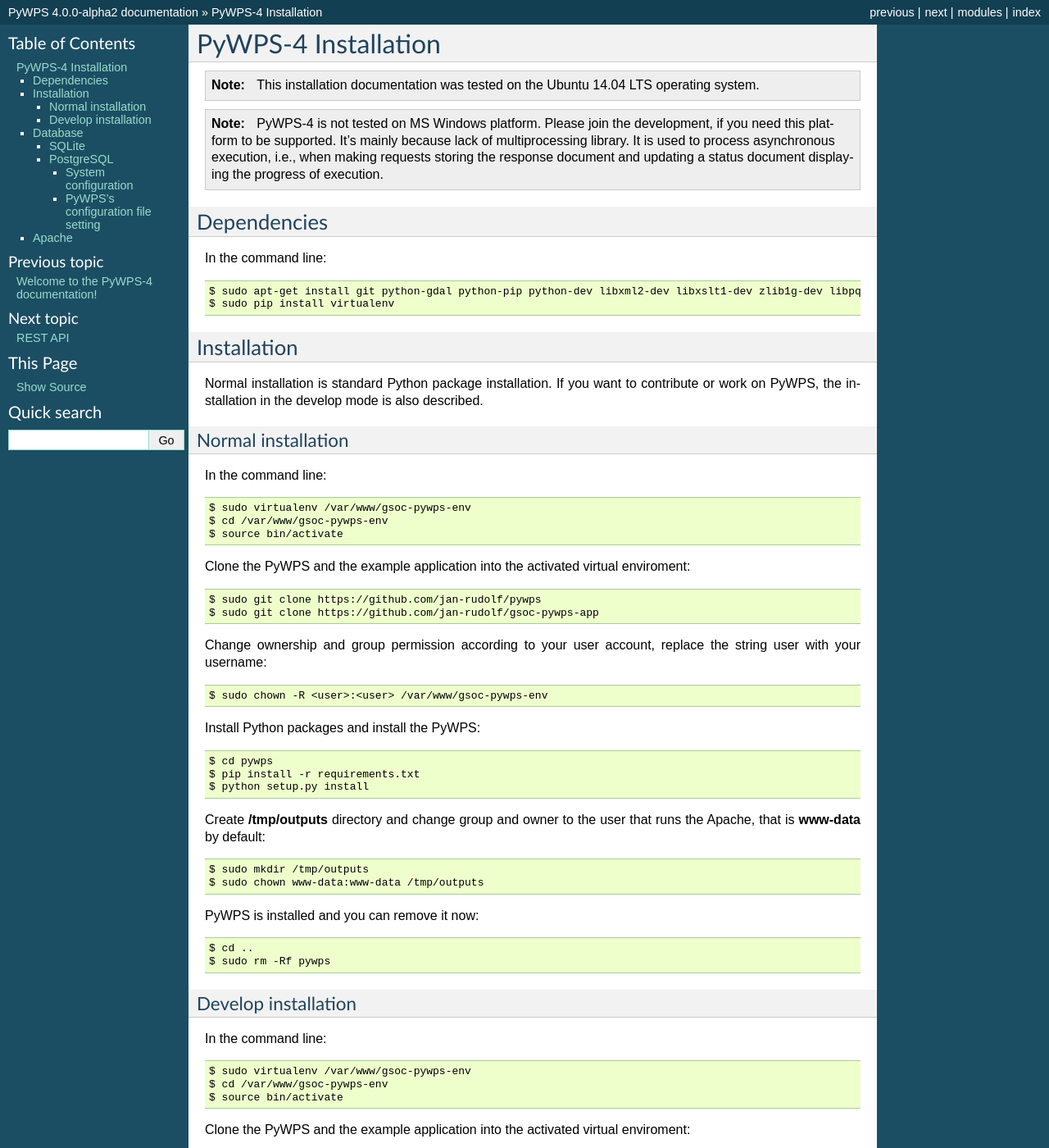
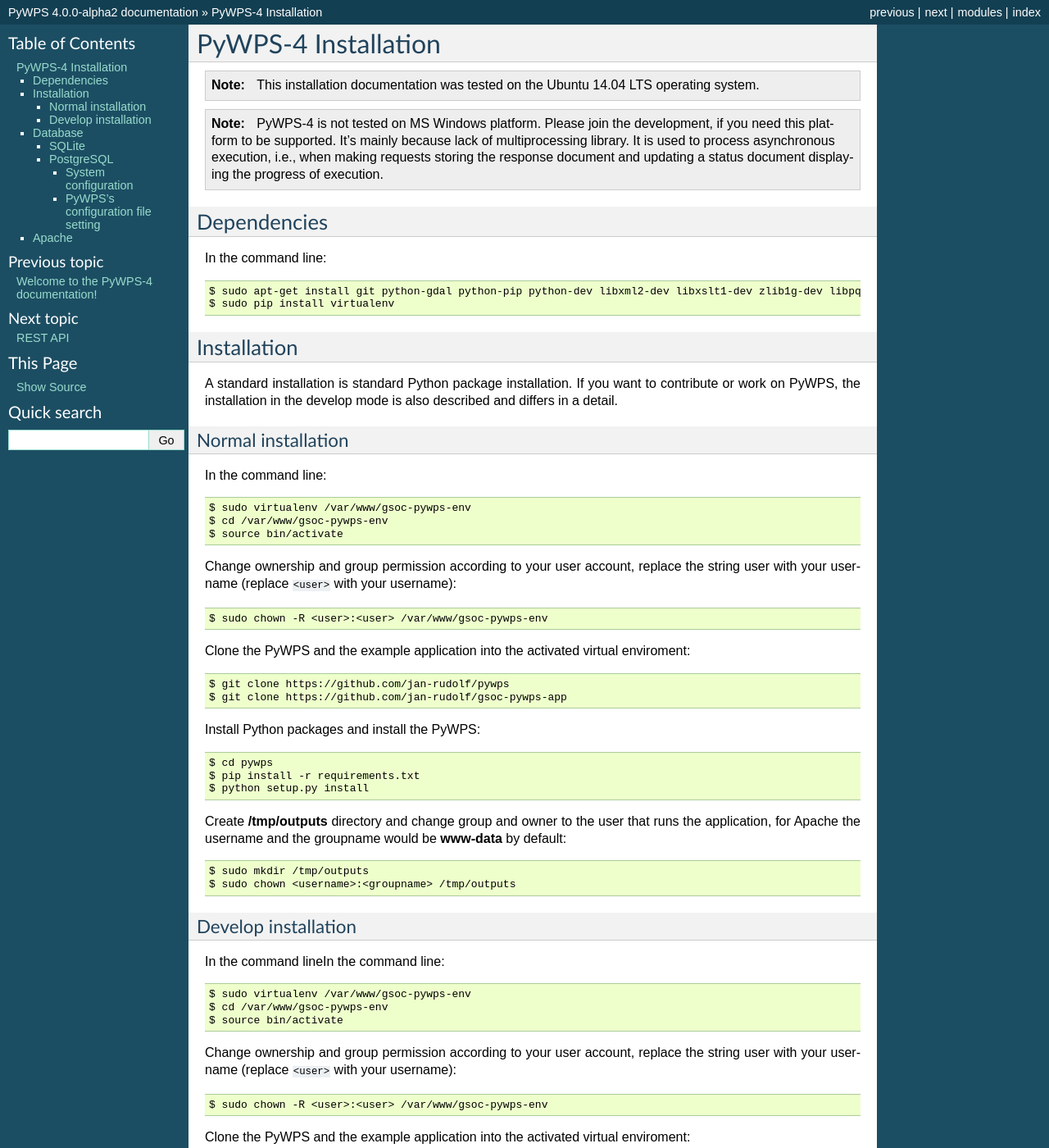
Before and after one commit to geopython/pywps, a Sphinx documentation site: the page built from docs/install.rst, in a window 1280 px wide and 1400 px high. Shown: the whole window at 82% size. Built offline with Sphinx 7.4.7, drawn with Linux system fonts in a browser that asks for light colours; some of the changed text lies outside the part shown.

Commit message:
edited documentation

```diff
--- a/docs/install.rst
+++ b/docs/install.rst
@@ -16,14 +16,14 @@
 
 In the command line::
 
-    $ sudo apt-get install git python-gdal python-pip python-dev libxml2-dev libxslt1-dev zlib1g-dev libpq-dev apache2 postgresql postgresql-contrib
+    $ sudo apt-get install git python-gdal python-pip python-dev libxml2-dev libxslt1-dev zlib1g-dev libpq-dev apache2 libapache2-mod-wsgi postgresql postgresql-contrib
     $ sudo pip install virtualenv
 
 
 Installation
 ============
 
-Normal installation is standard Python package installation. If you want to contribute or work on PyWPS, the installation in the develop mode is also described.
+A standard installation is standard Python package installation. If you want to contribute or work on PyWPS, the installation in the develop mode is also described and differs in a detail.
 
 Normal installation
 -------------------
@@ -34,14 +34,14 @@
     $ cd /var/www/gsoc-pywps-env
     $ source bin/activate
 
+Change ownership and group permission according to your user account, replace the string user with your username (replace ``<user>`` with your username)::
+
+    $ sudo chown -R <user>:<user> /var/www/gsoc-pywps-env
+
 Clone the PyWPS and the example application into the activated virtual enviroment::
 
-    $ sudo git clone https://github.com/jan-rudolf/pywps
-    $ sudo git clone https://github.com/jan-rudolf/gsoc-pywps-app
-
-Change ownership and group permission according to your user account, replace the string user with your username::
-
-    $ sudo chown -R <user>:<user> /var/www/gsoc-pywps-env
+    $ git clone https://github.com/jan-rudolf/pywps
+    $ git clone https://github.com/jan-rudolf/gsoc-pywps-app
 
 Install Python packages and install the PyWPS::
 
@@ -49,34 +49,29 @@
     $ pip install -r requirements.txt
     $ python setup.py install
 
-Create **/tmp/outputs** directory and change group and owner to the user that runs the Apache, that is **www-data** by default::
+Create **/tmp/outputs** directory and change group and owner to the user that runs the application, for Apache the username and the groupname would be **www-data** by default::
 
     $ sudo mkdir /tmp/outputs
-    $ sudo chown www-data:www-data /tmp/outputs
-
-PyWPS is installed and you can remove it now::
-
-    $ cd ..
-    $ sudo rm -Rf pywps
+    $ sudo chown <username>:<groupname> /tmp/outputs
 
 
 Develop installation
 --------------------
 
-In the command line::
+In the command lineIn the command line::
 
     $ sudo virtualenv /var/www/gsoc-pywps-env
     $ cd /var/www/gsoc-pywps-env
     $ source bin/activate
 
+Change ownership and group permission according to your user account, replace the string user with your username (replace ``<user>`` with your username)::
+
+    $ sudo chown -R <user>:<user> /var/www/gsoc-pywps-env
+
 Clone the PyWPS and the example application into the activated virtual enviroment::
 
-    $ sudo git clone https://github.com/jan-rudolf/pywps
-    $ sudo git clone https://github.com/jan-rudolf/gsoc-pywps-app
-
-Change ownership and group permission according to your user account, replace the string user with your username::
-
-    $ sudo chown -R <user>:<user> /var/www/gsoc-pywps-env
+    $ git clone https://github.com/jan-rudolf/pywps
+    $ git clone https://github.com/jan-rudolf/gsoc-pywps-app
 
 Install Python packages and install the PyWPS::
 
@@ -84,10 +79,10 @@
     $ pip install -r requirements.txt
     $ python setup.py develop
 
-Create **/tmp/outputs** directory and change group and owner to the user that runs the Apache, that is **www-data** by default::
+Create **/tmp/outputs** directory and change group and owner to the user that runs the application, for Apache the username and the groupname would be **www-data** by default::
 
     $ sudo mkdir /tmp/outputs
-    $ sudo chown www-data:www-data /tmp/outputs
+    $ sudo chown <username>:<groupname> /tmp/outputs
 
 
 Database
@@ -107,7 +102,7 @@
 
 Create database tables by the GET HTTP request to::
 
-   http://<URL_address>/create-db
+   http://<URL_address>/create-database-tables
 
 
 PostgreSQL
@@ -132,7 +127,7 @@
 
    $ exit
 
-Edit the table, that looks like the one below, so that the **METHOD** column has only **md5** entries (in case you have a different version of PostgreSQL, edit the path to the file with proper version)::
+Edit the table (near end of the file), that looks like the one below, so that the **METHOD** column has only **md5** entries (in case you have a different version of PostgreSQL, edit the path to the file with proper version)::
 
    $ sudo $EDITOR /etc/postgresql/9.3/main/pg_hba.conf
 
```
Also changed, not shown: docs/rest_api.rst (+6 -9 lines).
